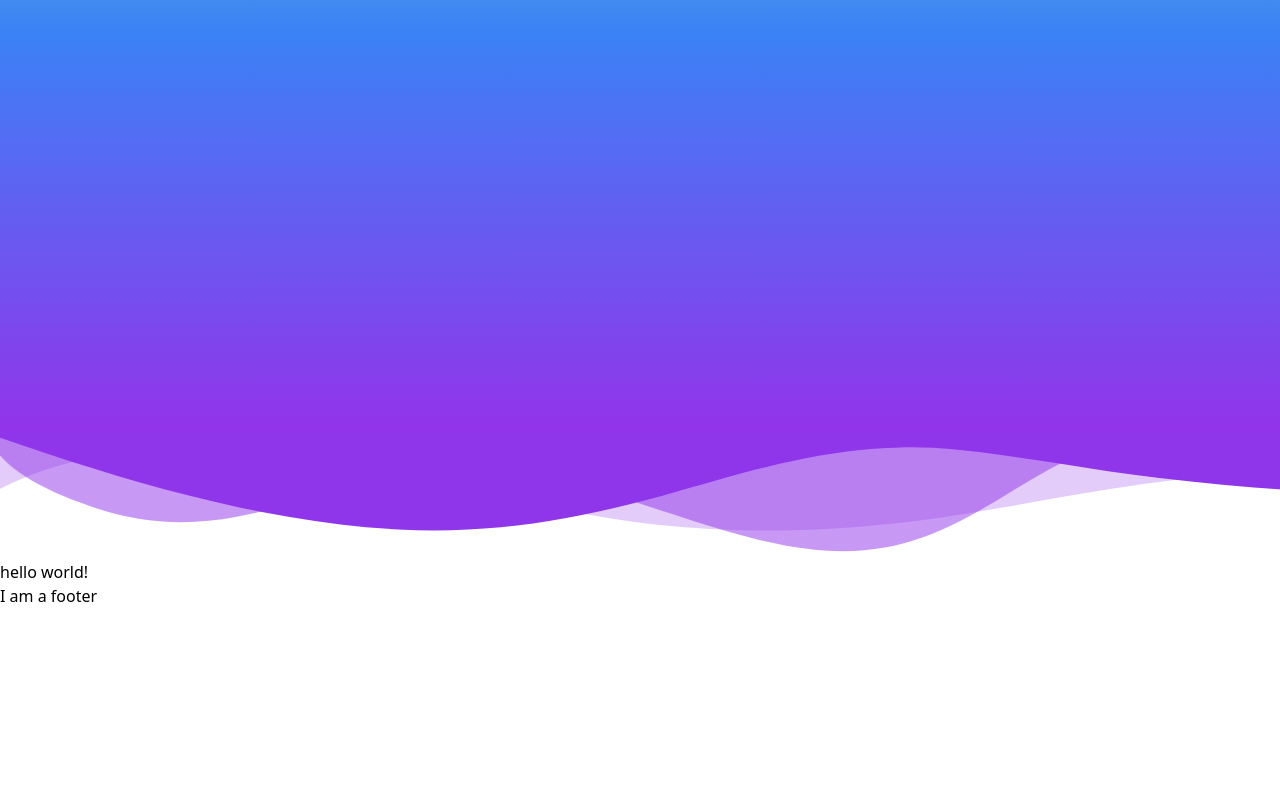
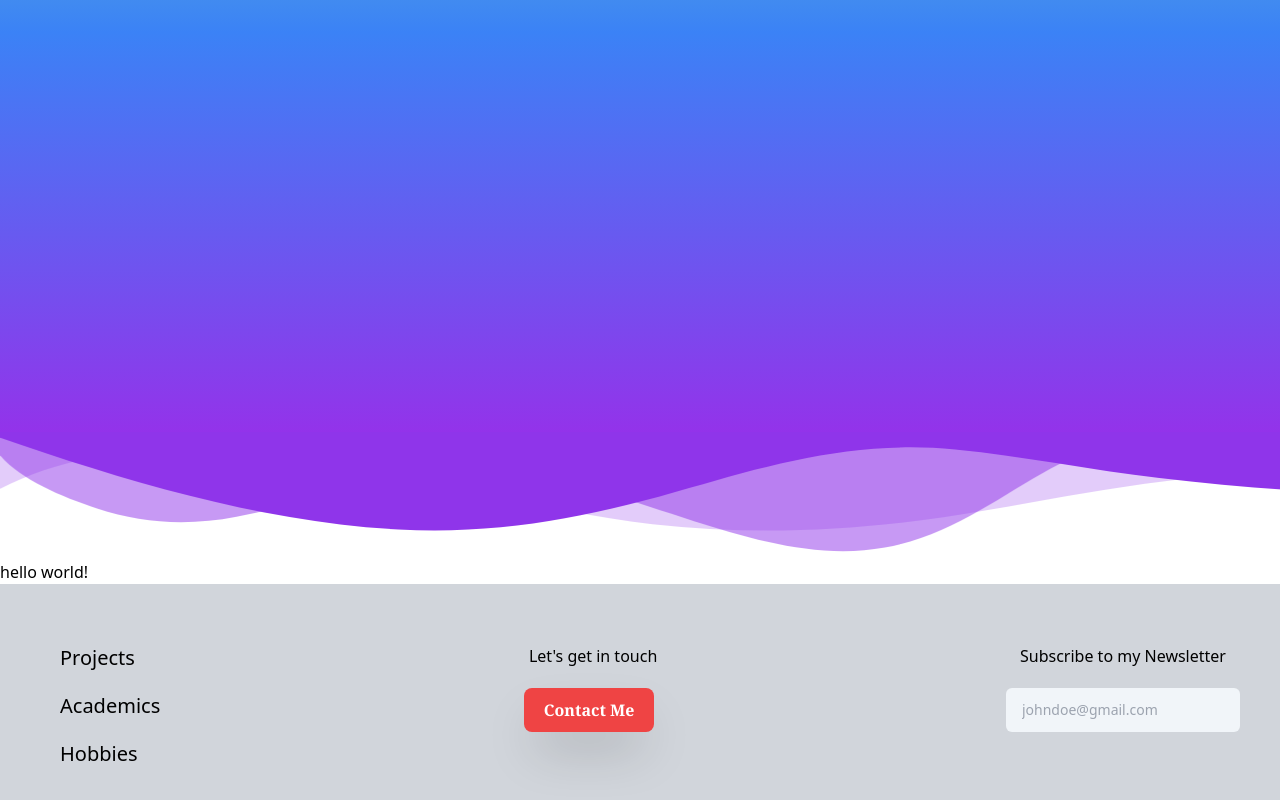
Before and after one commit to Kankenny/kankenny-website, a React (Create React App) app: page / in a window 1280 px wide. Shown: the part 368-1168 px from the top of the page. Before the commit the page ends 1010 px from the top, so only its background shows below. Built offline with nearby package versions, Linux system fonts and the light colour scheme.

Commit message:
Implement the footer layout

```diff
--- /dev/null
+++ b/src/components/footer/ContactMe.tsx
@@ -0,0 +1,13 @@
+import React from 'react'
+import SolidButton from '../ui/SolidButton'
+
+function ContactMe() {
+  return (
+    <div className="flex flex-col py-5 gap-5 text-center">
+        <p>Let's get in touch</p>
+        <SolidButton buttonText='Contact Me' className='bg-red-500'/>
+    </div>
+  )
+}
+
+export default ContactMe
--- a/src/components/footer/Footer.tsx
+++ b/src/components/footer/Footer.tsx
@@ -1,7 +1,16 @@
 import React from 'react'
 
+// Essentials
+import FooterMenu from './FooterMenu'
+import ContactMe from './ContactMe'
+import Newsletter from './Newsletter'
+
 function Footer() {
-	return <div>I am a footer</div>
+	return <div className="w-full bg-gray-300 p-10 flex flex-col md:flex-row justify-between">
+		<FooterMenu/>
+		<ContactMe/>
+		<Newsletter/>
+	</div>
 }
 
 export default Footer
--- /dev/null
+++ b/src/components/footer/FooterMenu.tsx
@@ -0,0 +1,16 @@
+import React from 'react'
+
+// Essentials
+import StyledLink from '../ui/StyledLink'
+
+function FooterMenu() {
+  return (
+    <div className="flex flex-col gap-y-5 p-5 mx-auto md:mx-0">
+        <StyledLink linkText="Projects"/>
+        <StyledLink linkText="Academics"/>
+        <StyledLink linkText="Hobbies"/>
+    </div>
+  )
+}
+
+export default FooterMenu
--- /dev/null
+++ b/src/components/footer/Newsletter.tsx
@@ -0,0 +1,15 @@
+import React from 'react'
+
+// Essentials
+import Input from '../ui/Input'
+
+function Newsletter() {
+  return (
+    <div className="flex flex-col py-5 gap-5 text-center">
+        <p>Subscribe to my Newsletter</p>
+        <Input placeholder="johndoe@gmail.com"/>
+    </div>
+  )
+}
+
+export default Newsletter
--- /dev/null
+++ b/src/components/ui/HollowButton.tsx
@@ -0,0 +1,16 @@
+import React from 'react'
+
+// Interfaces
+import { ButtonPropsInterface } from '../../interfaces/ButtonPropsInterface'
+
+const HollowButton = ({buttonText = "Button", className = ""}:  ButtonPropsInterface) => {
+	return (
+		<button
+			className={`text-gray-900 bg-white border border-gray-300 focus:outline-none hover:bg-gray-100 focus:ring-4 focus:ring-gray-200 font-medium rounded-lg text-sm px-5 py-2.5 mr-2 mb-2 dark:bg-gray-800 dark:text-white dark:border-gray-600 dark:hover:bg-gray-700 dark:hover:border-gray-600 dark:focus:ring-gray-700 shadow-2xl ${className}`}
+		>
+			{buttonText}
+		</button>
+	)
+}
+
+export default HollowButton
--- /dev/null
+++ b/src/components/ui/Input.tsx
@@ -0,0 +1,25 @@
+import React from 'react'
+
+const inputClasses =
+	'px-4 py-3 w-full rounded-md bg-slate-100 border-transparent focus:border-gray-500 focus:bg-white focus:ring-0 text-sm'
+
+const Input = React.forwardRef((props:any, ref:any) => {
+	return (
+		<input
+			type={props.type}
+			name={props.name}
+			className={`${inputClasses} ${props.className}`}
+			placeholder={props.placeholder}
+			onChange={props.onChange}
+			// autoComplete={props.type === 'password' ? 'on' : 'off'}
+			// autoComplete is for passwords
+			required={props.required}
+			onSubmit={props.onSubmit}
+			maxLength={props.maxLength}
+			minLength={props.minLength}
+			ref={ref}
+		/>
+	)
+})
+
+export default Input
--- /dev/null
+++ b/src/components/ui/SolidButton.tsx
@@ -0,0 +1,18 @@
+import React from 'react'
+
+// Interfaces
+import { ButtonPropsInterface } from '../../interfaces/ButtonPropsInterface'
+
+const SolidButton = ({buttonText = "Button", className = ""}:  ButtonPropsInterface) => {
+	// ...rest
+	return (
+		<button
+			className={`${className} font-serif text-white text-center focus:ring-4 focus:ring-blue-300 font-bold rounded-lg px-5 py-2.5 mr-2 mb-2 focus:outline-none shadow-2xl`}
+			// This React Component needs a color and text size that is passed via the className
+		>
+			{buttonText}
+		</button>
+	)
+}
+
+export default SolidButton
--- a/src/components/ui/StyledLink.tsx
+++ b/src/components/ui/StyledLink.tsx
@@ -1,7 +1,7 @@
 import React from 'react'
 
 function StyledLink({ linkText }) {
-	const activeLinkClasses = `text-sm font-bold md:text-xl md:font-thin bg-secondary rounded-full text-black px-4 py-2 group transition-all duration-200 ease-in-out cursor-pointer select-none`
+	const activeLinkClasses = `text-sm font-bold md:text-xl md:font-thin bg-secondary rounded-full text-black group transition-all duration-200 ease-in-out cursor-pointer select-none`
 
 	// const inactiveLinkClasses = `text-sm group transition-all duration-200 ease-in-out `
 
--- /dev/null
+++ b/src/interfaces/ButtonPropsInterface.tsx
@@ -0,0 +1,4 @@
+export interface ButtonPropsInterface {
+	buttonText?: string
+	className?: string
+}
```
Also changed, not shown: 1 other file (tests, documents, lock files or other folders).
